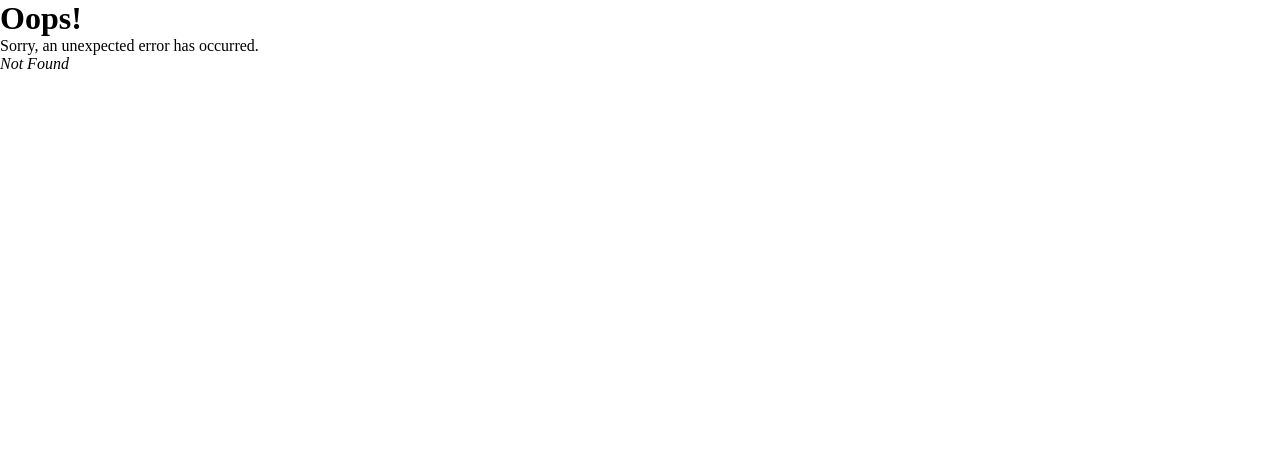
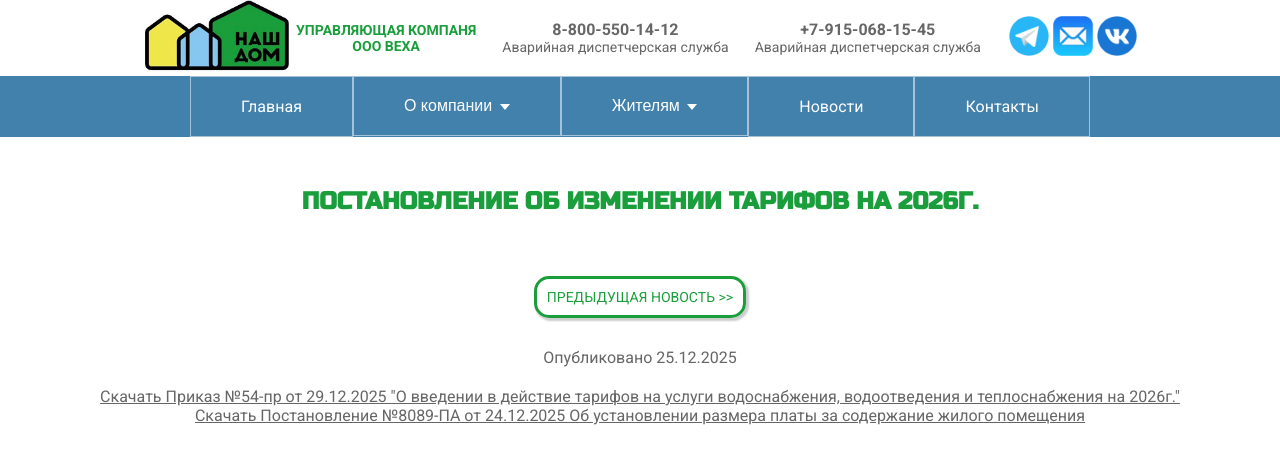
Before and after one commit to OlgaMakeikina/veha, a React (Create React App) app: page /o-tarifax-2026 in a window 1280 px wide. Before the commit this address had no page. Shown: the top 464 px of the page. Built offline with nearby package versions, Linux system fonts and the light colour scheme.

Commit message:
добавлена новость о тарифах 2026

```diff
--- /dev/null
+++ b/src/NewComponent/20251225/o-tarifax-2026.js
@@ -0,0 +1,30 @@
+import React from 'react';
+import { newsData } from '../newsData';
+import NavigationButtons from '../navigationButtons';
+
+const OTarifax2026 = () => {
+  const pathname = window.location.pathname;
+  const currentNewsIndex = newsData.findIndex(item => pathname.includes(item.url));
+
+  const prevNewsIndex = currentNewsIndex > 0 ? currentNewsIndex - 1 : null;
+  const nextNewsIndex = currentNewsIndex < newsData.length - 1 ? currentNewsIndex + 1 : null;
+
+  const currentNews = newsData[currentNewsIndex];
+
+  return (
+    <article>
+         <div>
+      <h2 className='news_header'> ПОСТАНОВЛЕНИЕ ОБ ИЗМЕНЕНИИ ТАРИФОВ НА 2026Г.</h2>
+      <div className='news_content'>
+        <NavigationButtons prevNewsIndex={prevNewsIndex} nextNewsIndex={nextNewsIndex} />
+       <p>Опубликовано {currentNews.date}</p>
+       <a href="/news/Prikaz 2026.pdf" target="_blank" rel="noopener noreferrer">Скачать Приказ №54-пр от 29.12.2025 "О введении в действие тарифов на услуги водоснабжения, водоотведения и теплоснабжения на 2026г."</a>
+       <a href="/news/O razmere platy za soderzhanie.doc" target="_blank" rel="noopener noreferrer">Скачать Постановление №8089-ПА от 24.12.2025 Об установлении размера платы за содержание жилого помещения</a>
+      </div>
+    </div>
+    </article>
+
+  );
+};
+
+export default OTarifax2026;
--- a/src/NewComponent/newsData.js
+++ b/src/NewComponent/newsData.js
@@ -1,4 +1,9 @@
 export const newsData = [
+         {
+    date: "25.12.2025",
+    title: 'ПОСТАНОВЛЕНИЕ ОБ ИЗМЕНЕНИИ ТАРИФОВ НА 2026Г.',
+    url: '/o-tarifax-2026'
+    },
         {
     date: "23.09.2025",
     title: 'ПОСТАНОВЛЕНИЕ О НАЧАЛЕ ОТОПИТЕЛЬНОГО ПЕРИОДА 2025-2026 ГГ.',
--- a/src/index.js
+++ b/src/index.js
@@ -37,6 +37,7 @@ import PostanovlenieOtopitelnyyPeriodKonec from "./NewComponent/20250515/ob-okon
 import ZhkuOnline from "./NewComponent/20251006/zhku-online";
 import EconomSBTI from "./NewComponent/20250804/econom'-s-bti";
 import NachaloTepla2526 from "./NewComponent/20250903/o-nachale-otopitelnogo-perioda-2025-2026-gg";
+import OTarifax2026 from "./NewComponent/20251225/o-tarifax-2026";
 
 const router = createBrowserRouter([
   {
@@ -181,6 +182,10 @@ const router = createBrowserRouter([
   path: "o-nachale-otopitelnogo-perioda-2025-2026-gg",
   element: <NachaloTepla2526 />,
 },
+{
+  path: "o-tarifax-2026",
+  element: <OTarifax2026 />,
+},
     ],
   },
 ]);
```
Also changed, not shown: 2 other files (tests, documents, lock files or other folders).
